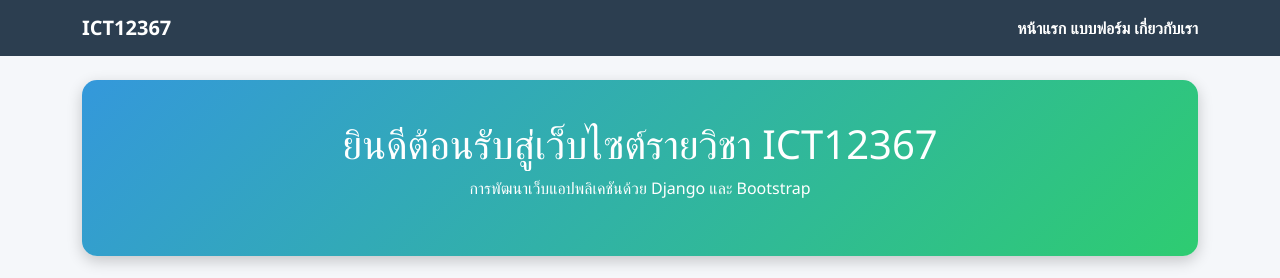
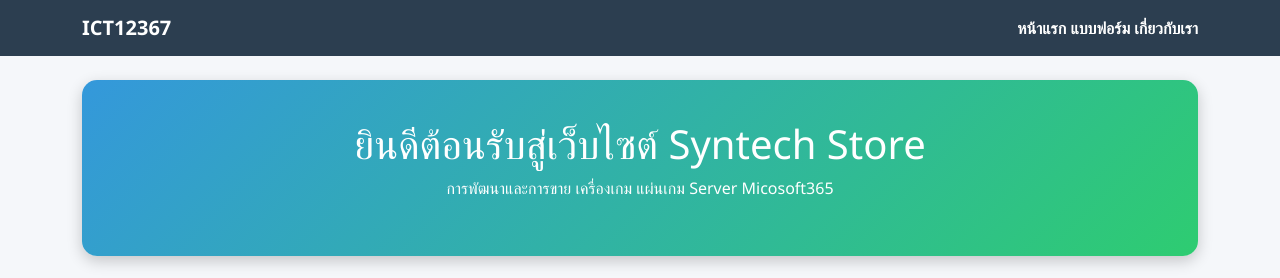
Before and after one commit to Rapeeepat/ICT314-LAB8-66001774, a Django app: page / in a window 1280 px wide. Shown: the top 278 px of the page. Run offline with Django 5.2, Linux system fonts and the light colour scheme.

Commit message:
Update index.html

```diff
--- a/myapp/templates/index.html
+++ b/myapp/templates/index.html
@@ -4,14 +4,14 @@
 {% block content %}
 
 <div class="hero-box mb-4">
-  <h1>ยินดีต้อนรับสู่เว็บไซต์รายวิชา ICT12367</h1>
-  <p>การพัฒนาเว็บแอปพลิเคชันด้วย Django และ Bootstrap</p>
+  <h1>ยินดีต้อนรับสู่เว็บไซต์ Syntech Store</h1>
+  <p>การพัฒนาและการขาย เครื่องเกม แผ่นเกม Server Micosoft365 </p>
 </div>
 
 <div class="row g-3">
   <div class="col-md-4">
     <div class="card">
-      <img src="https://picsum.photos/400/250?1" class="card-img-top">
+      <img src="https://variety.com/wp-content/uploads/2020/10/Xbox-Series-X-S.jpg" class="card-img-top">
       <div class="card-body">
         <h5 class="card-title">สินค้า</h5>
         <p class="card-text">รายละเอียดสินค้า</p>
@@ -21,7 +21,7 @@
 
   <div class="col-md-4">
     <div class="card">
-      <img src="https://picsum.photos/400/250?2" class="card-img-top">
+      <img src="https://ap-southeast-2-seek-apac.graphassets.com/AEzBCRO50TYyqbV6XzRDQz/8w9abHeRdmG9lToSnn2w" class="card-img-top">
       <div class="card-body">
         <h5 class="card-title">บริการ</h5>
         <p class="card-text">รายละเอียดบริการ</p>
@@ -31,7 +31,7 @@
 
   <div class="col-md-4">
     <div class="card">
-      <img src="https://picsum.photos/400/250?3" class="card-img-top">
+      <img src="https://cdn-dynmedia-1.microsoft.com/is/image/microsoftcorp/365500-m365-app-suite-fY26?resMode=sharp2&op_usm=1.5,0.65,15,0&wid=832&hei=354&qlt=100&fmt=png-alpha&fit=constrain" class="card-img-top">
       <div class="card-body">
         <h5 class="card-title">เกี่ยวกับเรา</h5>
         <p class="card-text">ข้อมูลเกี่ยวกับเว็บไซต์</p>
```
